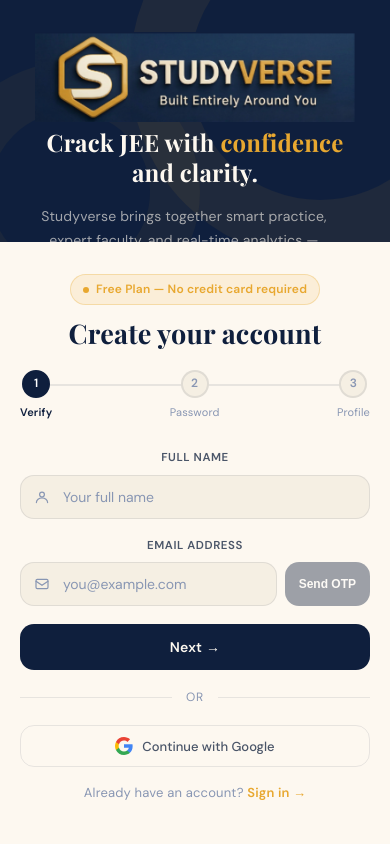
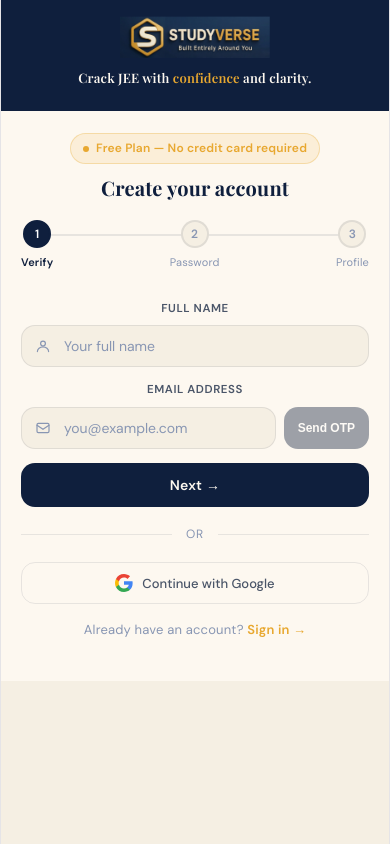
Before and after one commit to veyrix-Tr/studyverse-learn, a React (Vite) app in the folder frontend/: page /register in a window 390 px wide. Built offline with nearby package versions, Linux system fonts and the light colour scheme; a web font is replaced by a local one.

Commit message:
some fixes in resources

```diff
--- a/frontend/src/components/login/LoginStyles.css
+++ b/frontend/src/components/login/LoginStyles.css
@@ -779,10 +779,78 @@
 
 /* ── RESPONSIVE ── */
 @media(max-width:760px) {
-  .login-page { flex-direction:column; }
-  .left-panel { width:100%; padding:32px 24px 28px; }
-  .left-tagline { font-size:24px; }
-  .left-illustration { display:none; }
-  .right-panel { width:100%; padding:32px 20px 40px; }
-  .features { display:none; }
+  /* Allow the document itself to scroll on mobile */
+  html, body {
+    height: auto;
+    overflow-y: auto;
+  }
+
+  .login-page {
+    flex-direction: column;
+    position: static;   /* fully removes the fixed+inset constraint */
+    width: 100%;
+    height: auto;
+    min-height: 100svh;
+    overflow: visible;
+  }
+
+  /* Compact logo + tagline header */
+  .left-panel {
+    width: 100%;
+    padding: 16px 20px 14px;
+    flex-direction: column;
+    align-items: center;
+    justify-content: center;
+    gap: 6px;
+  }
+
+  .left-panel::before,
+  .left-panel::after { display: none; }
+
+  .brand-image img { max-height: 42px; width: auto; }
+
+  .left-content {
+    display: flex;
+    flex-direction: column;
+    align-items: center;
+  }
+
+  .left-tagline {
+    font-size: 13px;
+    font-weight: 600;
+    margin-bottom: 10px;
+    line-height: 1.3;
+    text-align: center;
+  }
+
+  .left-desc,
+  .left-illustration,
+  .left-footer,
+  .features { display: none; }
+
+  /* Form panel */
+  .right-panel {
+    width: 100%;
+    padding: 22px 20px 40px;
+    align-items: flex-start;
+  }
+
+  .login-card { width: 100%; max-width: 100%; }
+
+  /* Tighten vertical rhythm so everything fits on small screens */
+  .login-header    { margin-bottom: 20px; }
+  .login-title     { font-size: 20px; }
+  .form-group      { margin-bottom: 14px; }
+  .form-input      { padding-top: 11px; padding-bottom: 11px; }
+  .btn-primary     { padding: 13px 24px; }
+
+  /* Stack 2-col and 3-col grids to single column */
+  .form-row-two   { grid-template-columns: 1fr; }
+  .form-row-three { grid-template-columns: 1fr; }
+
+  /* Stats bar not needed on mobile */
+  .login-stats { display: none; }
+
+  /* Toast full-width at bottom */
+  .toast { left: 16px; right: 16px; bottom: 16px; }
 }
--- a/frontend/src/components/student-lms/StudentContent.jsx
+++ b/frontend/src/components/student-lms/StudentContent.jsx
@@ -788,16 +788,16 @@
       {/* ══════════ STUDY MATERIALS ══════════ */}
       <div className={p('resources')}>
         <div className="tabs">
-          {['Study Material', 'Formula Sheet', 'Session Notes', 'All'].map((t, i) => (
+          {['All', 'Study Material', 'Formula Sheet', 'Session Notes'].map((t, i) => (
             <div key={t} className={`tab${resourcesTab === i ? ' on' : ''}`} onClick={() => setResourcesTab(i)}>{t}</div>
           ))}
         </div>
         {(() => {
-          const typeMap = ['Study Material', 'Formula Sheet', 'Session Notes'];
-          const filtered = resourcesTab < 3 ? resources.filter(r => r.type === typeMap[resourcesTab]) : resources;
+          const typeMap = [null, 'Study Material', 'Formula Sheet', 'Session Notes'];
+          const filtered = resourcesTab === 0 ? resources : resources.filter(r => r.type === typeMap[resourcesTab]);
           if (filtered.length === 0) return (
             <div style={{ fontSize: '13px', color: 'var(--text3)', padding: '32px 0', textAlign: 'center' }}>
-              No study materials available{resourcesTab < 3 ? ` for ${typeMap[resourcesTab]}` : ''}.
+              No study materials available{resourcesTab > 0 ? ` for ${typeMap[resourcesTab]}` : ''}.
             </div>
           );
           return filtered.map(r => (
@@ -820,16 +820,16 @@
       {/* ══════════ QUESTION BANK ══════════ */}
       <div className={p('question-bank')}>
         <div className="tabs">
-          {['MCQ Bank', 'Previous Year Papers', 'Practice Set', 'All'].map((t, i) => (
+          {['All', 'MCQ Bank', 'Previous Year Papers', 'Practice Set'].map((t, i) => (
             <div key={t} className={`tab${questionBankTab === i ? ' on' : ''}`} onClick={() => setQuestionBankTab(i)}>{t}</div>
           ))}
         </div>
         {(() => {
-          const typeMap = ['MCQ Bank', 'Previous Year Papers', 'Practice Set'];
-          const filtered = questionBankTab < 3 ? questionBank.filter(r => r.type === typeMap[questionBankTab]) : questionBank;
+          const typeMap = [null, 'MCQ Bank', 'Previous Year Papers', 'Practice Set'];
+          const filtered = questionBankTab === 0 ? questionBank : questionBank.filter(r => r.type === typeMap[questionBankTab]);
           if (filtered.length === 0) return (
             <div style={{ fontSize: '13px', color: 'var(--text3)', padding: '32px 0', textAlign: 'center' }}>
-              No question bank items available{questionBankTab < 3 ? ` for ${typeMap[questionBankTab]}` : ''}.
+              No question bank items available{questionBankTab > 0 ? ` for ${typeMap[questionBankTab]}` : ''}.
             </div>
           );
           return filtered.map(r => (
--- a/frontend/src/components/student-lms/StudentStyles.css
+++ b/frontend/src/components/student-lms/StudentStyles.css
@@ -376,6 +376,8 @@
 body.student-mode .tabs { display: flex; gap: 2px; background: var(--cream2); border: 1px solid var(--border); padding: 4px; border-radius: 9px; width: fit-content; margin-bottom: 22px; }
 body.student-mode .tab { padding: 7px 18px; border-radius: 6px; font-size: 13px; font-weight: 500; cursor: pointer; color: var(--text3); transition: all 0.15s; }
 body.student-mode .tab.on { background: var(--cream); color: var(--text); box-shadow: 0 1px 4px rgba(15,31,61,0.07); }
+body.student-mode .tab:first-child { background: rgba(15,31,61,0.04); }
+body.student-mode .tab:first-child.on { background: rgba(34,197,94,0.18); color: #15803d; box-shadow: 0 1px 4px rgba(34,197,94,0.15); }
 body.student-mode .tab:hover:not(.on) { color: var(--text); }
 
 /* ══════════ SCORE JOURNEY ARC ══════════ */
```
